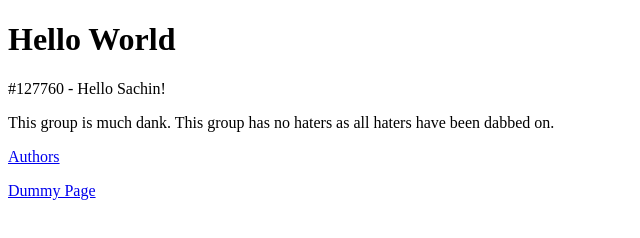
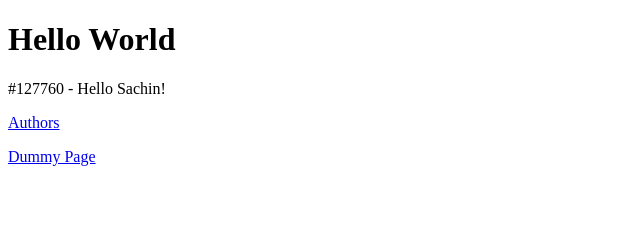
Before and after one commit to Sachmoness/YEET, a plain HTML site: page index.html in a window 1280 px wide. Shown: the whole page, without its empty margins (0-640 px from the left). Drawn offline with Linux system fonts and the light colour scheme.

Commit message:
Revert "Added a bio"
This reverts commit ce8f5a14511805348906f2543f86c96eb9d5974c.

```diff
--- a/index.html
+++ b/index.html
@@ -9,7 +9,6 @@
  <p>
  #127760 - Hello Sachin!
  </p>
- <p> This group is much dank. This group has no haters as all haters have been dabbed on.</p>
 <p><a href="author.html">Authors</a></p>
 <p><a href="dummy.html">Dummy Page</a></p>
  </body>
```
